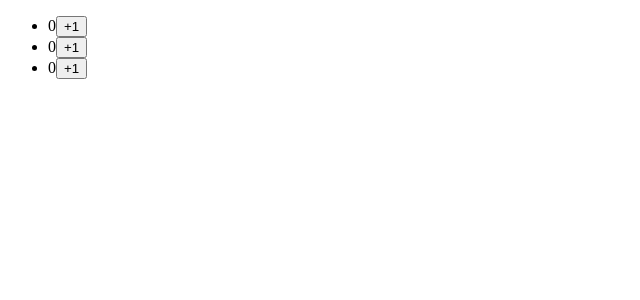
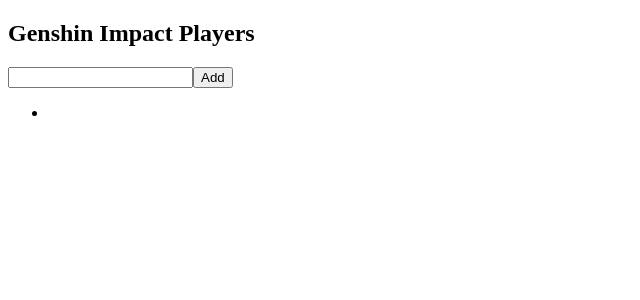
Before and after one commit to sarthak-negi22/100daysReact, a React (Create React App) app: page / in a window 1280 px wide. Shown: the top 300 px of the page, without its empty margins (0-640 px from the left). Built offline with nearby package versions, Linux system fonts and the light colour scheme.

Commit message:
start with making other changes in an array

```diff
--- a/src/QuickRecap.js
+++ b/src/QuickRecap.js
@@ -6,6 +6,25 @@
 let initialArs =  [
     0, 0, 0
 ];
+
+function Testing() {
+
+    const [number, setNumber] = useState(0);
+
+    function handleClick() {
+        setNumber(number + 1);
+    }
+
+    return (
+        <div>
+            <button onClick = {() => handleClick }>
+                +1
+            </button>
+            {' '}
+            <h2>{ number }</h2>
+        </div>
+    );
+}
 
 
 function UpdatingArrayInState() {
@@ -181,32 +200,68 @@
     // replacing items in an array
 
 
-    const [levels, setLevels] = useState(initialArs);
+    // const [levels, setLevels] = useState(initialArs);
 
-    function handleClick(index) {
-        const nextLevels = levels.map((l,i) => {
-            if(i === index) {
-                return l + 1
-            } else {
-                return l;
-            }
-        });
-        setLevels(nextLevels);
+    // function handleClick(index) {
+    //     const nextLevels = levels.map((l,i) => {
+    //         if(i === index) {
+    //             return l + 1
+    //         } else {
+    //             return l;
+    //         }
+    //     });
+    //     setLevels(nextLevels);
+    // }
+
+    // return (
+    //     <div>
+    //         <ul>
+    //             { levels.map((level, i) => (
+    //                 <li key = { i }>
+    //                     { level }
+    //                     <button
+    //                         onClick = {() => handleClick(i) }
+    //                     >
+    //                         +1
+    //                     </button>
+    //                 </li>
+    //             ))}
+    //         </ul>
+    //     </div>
+    // );
+
+    // insertion at a specific index of an array
+
+    const [name, setName] = useState('');
+    const [players, setPlayers] = useState([]);
+
+    function handleClick() {
+        const insertAt = 2;
+        const nextPlayers = [
+            ...players.slice(0,insertAt),
+            { id : nextId, name : name },
+            ...players.slice(insertAt)
+        ];
+        setPlayers(nextPlayers);
+        setName('');
     }
 
     return (
         <div>
+            <h2>Genshin Impact Players</h2>
+            <input
+                value = { name }
+                onChange = { e => setName(e.target.value) }
+            />
+            <button onClick = { handleClick }>
+                Add
+            </button>
             <ul>
-                { levels.map((level, i) => (
-                    <li key = { i }>
-                        { level }
-                        <button
-                            onClick = {() => handleClick(i) }
-                        >
-                            +1
-                        </button>
-                    </li>
-                ))}
+                <li>
+                    { players.map(player => (
+                        <li key = { player.id }>{ player.name }</li>
+                    )) }
+                </li>
             </ul>
         </div>
     );
@@ -1094,6 +1149,8 @@
 
             <UpdatingArrayInState/>
 
+            {/* <Testing/> */}
+
         </>
     );
 }
```
